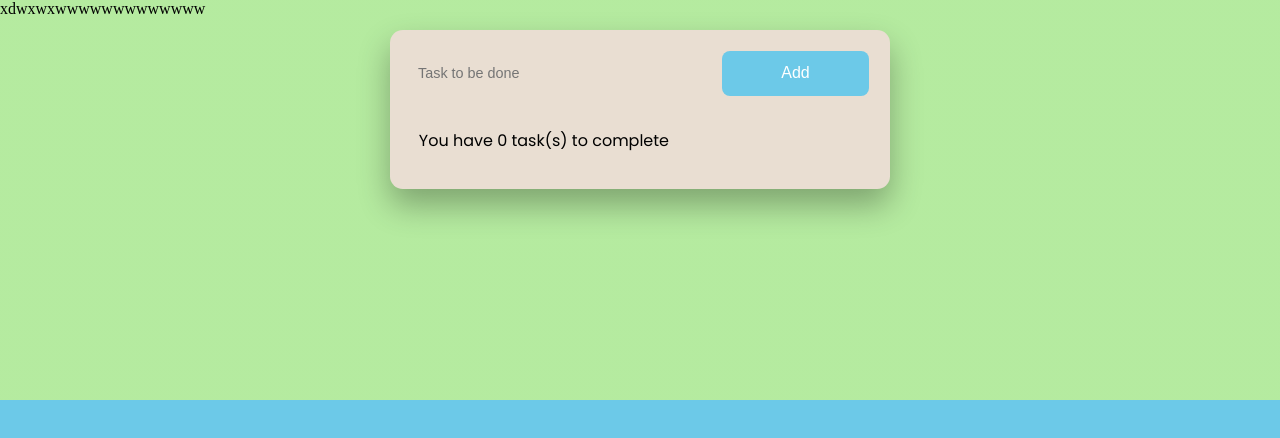
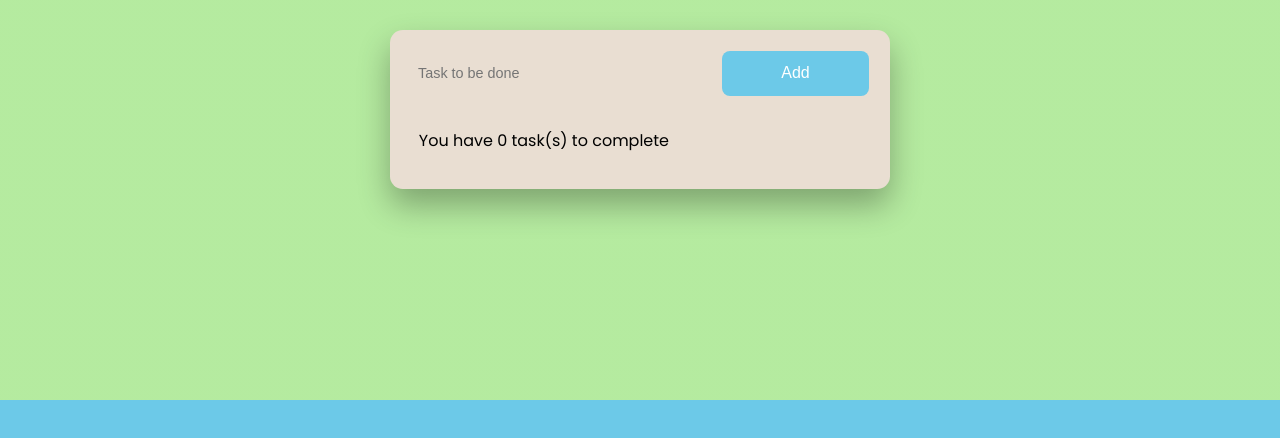
Before and after one commit to Philiposunlola/TO-DO-List, a plain HTML site: page index.html in a window 1280 px wide. Drawn offline with Linux system fonts and the light colour scheme.

Commit message:
Update index.html

```diff
--- a/index.html
+++ b/index.html
@@ -23,7 +23,7 @@
             </div>
             <p id="error">input cannot be empty!</p>
         </div>
-        <script src="script.js"></script>xdwxwxwwwwwwwwwwwww
+        <script src="script.js"></script>
     </body>
 
 </html
```
